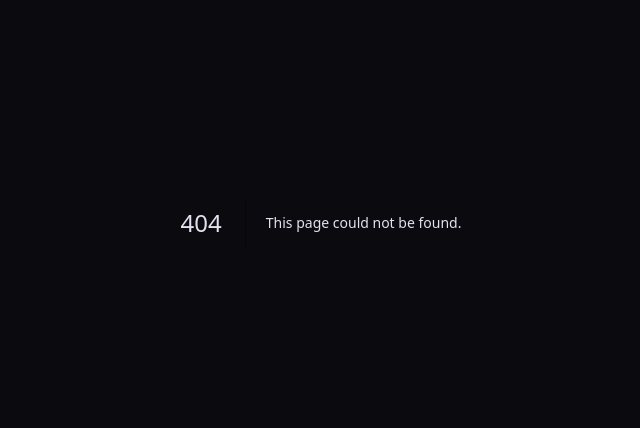
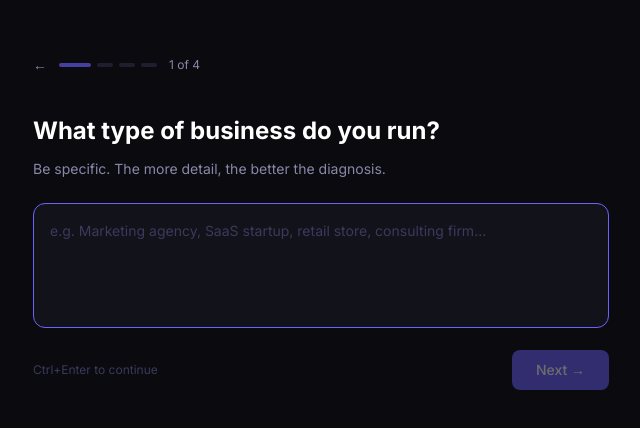
Before and after one commit to c51consulting/aiisok-sandbox, a Next.js app: page /sandbox/automation-gaps in a window 1280 px wide. Before the commit this address had no page. Shown: the part 178-606 px from the top of the page, without its empty margins (319-959 px from the left). Built offline with nearby package versions, Linux system fonts and the light colour scheme.

Commit message:
Create page.tsx

```diff
--- /dev/null
+++ b/src/app/sandbox/automation-gaps/page.tsx
@@ -0,0 +1,125 @@
+'use client';
+
+import { useState } from 'react';
+import { useRouter } from 'next/navigation';
+import Link from 'next/link';
+import type { AutomationGapsInput } from '@/types';
+
+const QUESTIONS = [
+  {
+    id: 'businessType' as const,
+    question: 'What type of business do you run?',
+    placeholder: 'e.g. Marketing agency, SaaS startup, retail store, consulting firm...',
+    hint: 'Be specific. The more detail, the better the diagnosis.',
+  },
+  {
+    id: 'teamSize' as const,
+    question: 'How many people are on your team?',
+    placeholder: 'e.g. Just me, 3 people, 12 staff...',
+    hint: 'Include contractors and part-timers.',
+  },
+  {
+    id: 'tools' as const,
+    question: 'What tools do you currently use?',
+    placeholder: 'e.g. Slack, Notion, Zapier, HubSpot, Xero, Google Workspace...',
+    hint: 'List every tool your team touches weekly.',
+  },
+  {
+    id: 'bottleneck' as const,
+    question: 'What is your biggest admin or workflow bottleneck?',
+    placeholder: 'e.g. Chasing invoices manually, onboarding takes too long, reporting is a mess...',
+    hint: 'The thing that slows you down the most.',
+  },
+];
+
+export default function AutomationGapsPage() {
+  const router = useRouter();
+  const [step, setStep] = useState(0);
+  const [answers, setAnswers] = useState<AutomationGapsInput>({
+    businessType: '',
+    teamSize: '',
+    tools: '',
+    bottleneck: '',
+  });
+  const [loading, setLoading] = useState(false);
+  const [error, setError] = useState('');
+
+  const currentQ = QUESTIONS[step];
+  const currentAnswer = answers[currentQ.id];
+  const isLast = step === QUESTIONS.length - 1;
+
+  function handleChange(value: string) {
+    setAnswers((prev) => ({ ...prev, [currentQ.id]: value }));
+  }
+
+  async function handleNext() {
+    if (!currentAnswer.trim()) return;
+    if (!isLast) {
+      setStep((s) => s + 1);
+      return;
+    }
+    setLoading(true);
+    setError('');
+    try {
+      const res = await fetch('/api/play/automation-gaps', {
+        method: 'POST',
+        headers: { 'Content-Type': 'application/json' },
+        body: JSON.stringify(answers),
+      });
+      if (!res.ok) throw new Error('API error');
+      const result = await res.json();
+      sessionStorage.setItem('sandbox_result', JSON.stringify(result));
+      sessionStorage.setItem('sandbox_inputs', JSON.stringify(answers));
+      router.push('/results');
+    } catch {
+      setError('Something went wrong. Please try again.');
+    } finally {
+      setLoading(false);
+    }
+  }
+
+  return (
+    <main className="min-h-screen bg-[#0a0a0f] flex items-center justify-center px-6">
+      <div className="max-w-xl w-full">
+        <div className="flex items-center gap-3 mb-10">
+          <Link href="/sandbox" className="text-[#8888aa] hover:text-white text-sm">←</Link>
+          <div className="flex gap-1.5">
+            {QUESTIONS.map((_, i) => (
+              <div key={i} className={`h-1 rounded-full transition-all ${
+                i < step ? 'bg-[#6c63ff] w-8' : i === step ? 'bg-[#6c63ff] w-8 opacity-60' : 'bg-[#1e1e2e] w-4'
+              }`} />
+            ))}
+          </div>
+          <span className="text-[#8888aa] text-xs">{step + 1} of {QUESTIONS.length}</span>
+        </div>
+
+        <div key={step}>
+          <h1 className="text-2xl font-bold text-white mb-3">{currentQ.question}</h1>
+          <p className="text-[#8888aa] text-sm mb-6">{currentQ.hint}</p>
+          <textarea
+            className="w-full bg-[#12121a] border border-[#1e1e2e] rounded-xl p-4 text-white placeholder-[#3a3a5c] resize-none focus:outline-none focus:border-[#6c63ff] transition-colors text-sm leading-relaxed"
+            rows={4}
+            placeholder={currentQ.placeholder}
+            value={currentAnswer}
+            onChange={(e) => handleChange(e.target.value)}
+            onKeyDown={(e) => {
+              if (e.key === 'Enter' && (e.metaKey || e.ctrlKey)) handleNext();
+            }}
+            autoFocus
+          />
+          {error && <p className="text-red-400 text-sm mt-2">{error}</p>}
+          <div className="flex items-center justify-between mt-4">
+            <span className="text-[#3a3a5c] text-xs">Ctrl+Enter to continue</span>
+            <button
+              onClick={handleNext}
+              disabled={!currentAnswer.trim() || loading}
+              className="bg-[#6c63ff] text-white px-6 py-2.5 rounded-lg text-sm font-medium hover:bg-[#7c73ff] transition-colors disabled:opacity-40 disabled:cursor-not-allowed"
+            >
+              {loading ? 'Analysing...' : isLast ? 'Get my diagnosis' : 'Next →'}
+            </button>
+          </div>
+        </div>
+      </div>
+    </main>
+  );
+}
```
